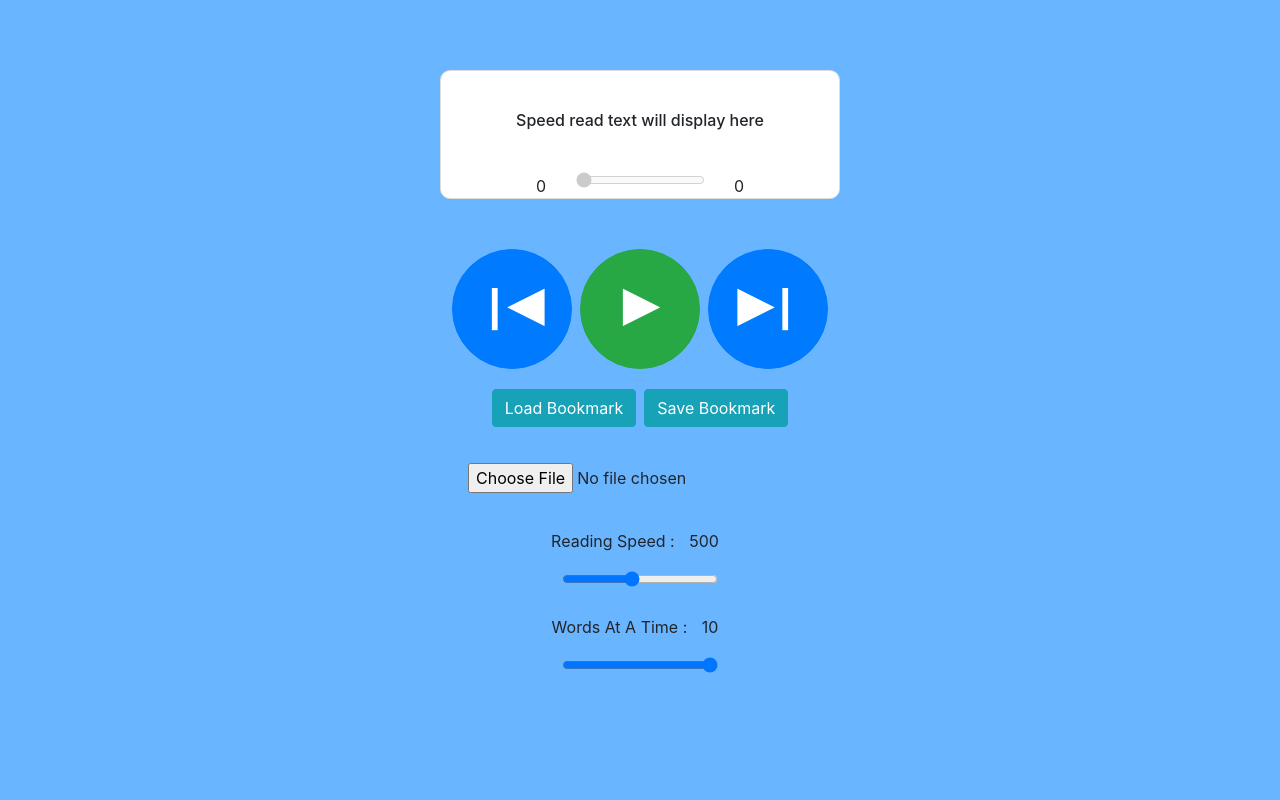
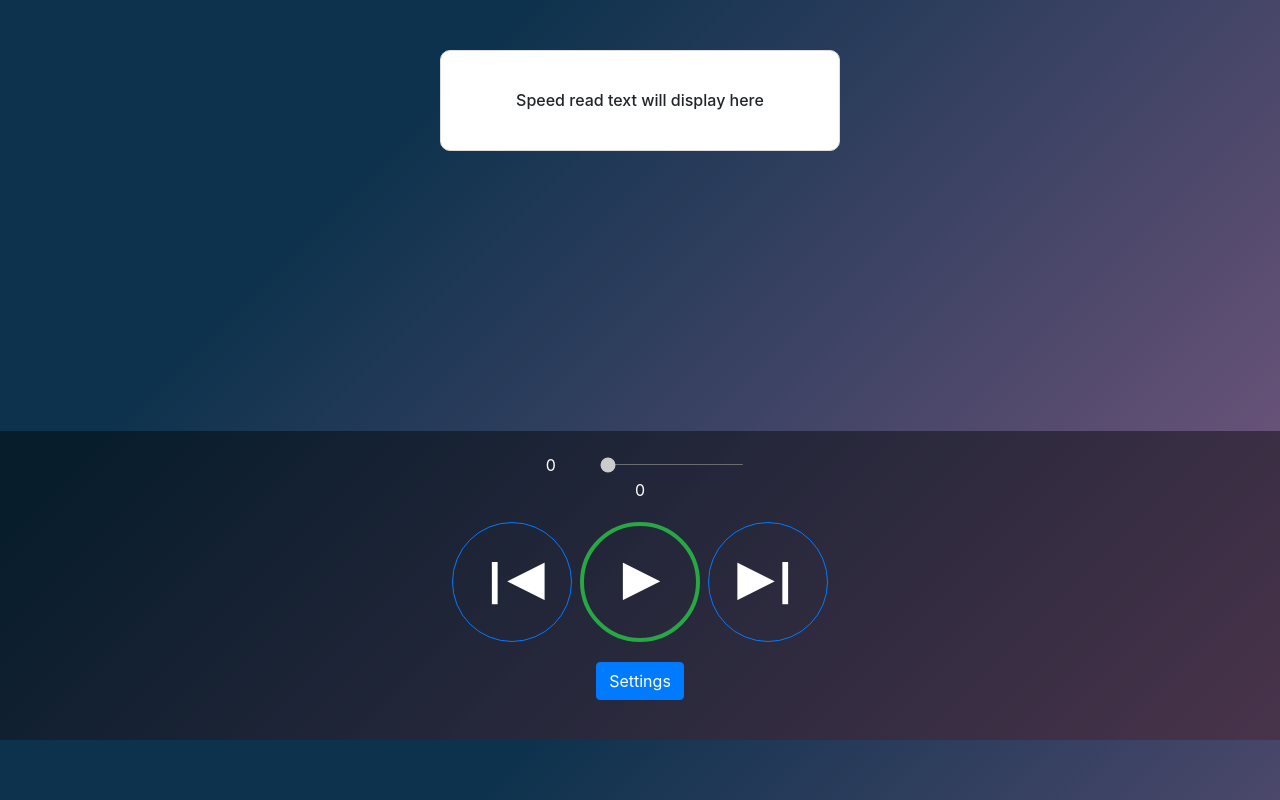
Before and after one commit to jacknelsongardner/SpeedEZ, a plain HTML site: page v1/index.html in a window 1280 px wide. Drawn offline with nearby package versions, Linux system fonts and the light colour scheme.

Commit message:
Rethemed and streamlined interface
Rethemed and streamlined interface to resemble an mp3 player

```diff
--- a/index.html
+++ b/v1/index.html
@@ -6,12 +6,22 @@
     <title>PDF Text Extraction</title>
     <script src="https://cdnjs.cloudflare.com/ajax/libs/pdf.js/2.10.377/pdf.min.js"></script>
     <link href="https://stackpath.bootstrapcdn.com/bootstrap/4.5.2/css/bootstrap.min.css" rel="stylesheet">
+    <link rel="stylesheet" href="./style.css">
+
+    <style>
 
 
-    <style>
+
+
         body {
-            padding: 20px;
             background-color: #6ab5ff;
+
+            --bg-color: background-color: #7f5a83;
+            background-image: linear-gradient(315deg, #7f5a83 0%, #0d324d 74%);
+            --menu-color: #00000045;
+            --lyrics-color: white;
+            --font-family: "Montserrat",sans-serif;
+
         }
         #pdf-content {
             height: 150px;
@@ -22,7 +32,7 @@
         }
         .slider {
             width: 50%;
-            height: 20px;
+            height: 1px;
             background-color: #46de4e;
         }
         .controls {
@@ -48,16 +58,17 @@
             appearance: none;
             width: 25px;
             height: 25px;
-            background: #8b8b8b;
+            background: #ffffff;
             cursor: pointer;
         }
 
 
 
         .slider::-moz-range-thumb {
-        width: 15px;
+        width: 1px;
         height: 15px;
-        background: #d2d2d2;
+        background: #ffffff;
+        border-color: white;
         cursor: pointer;
         }
 
@@ -106,6 +117,7 @@
 
 
 
+
     </style>
 
 </head>
@@ -117,27 +129,69 @@
 
 
 
-    <div style="margin-right: 100px; margin-left: 100px; text-align: center; ">
+    <div style=" text-align: center; ">
         <div class="container" style="display: flex; flex-direction: column; align-items: center;">
 
-            <div id="textContainer" style="margin-top: 50px; min-width: 400px;">
+            <div id="textContainer" style="margin-top: 50px; min-width: 400px; margin-bottom: 280px;">
                 <h2 id="speedWords" class="text-center" style="margin-top: 40px; margin-bottom: 40px; margin-right: 10px; margin-left: 10px; white-space: nowrap; text-size-adjust: auto;">Speed read text will display here</h2>
 
-                <div style="display: inline-block; text-align: center;">
-                    <p id="placeValue" style="display: inline-block; vertical-align: middle; margin: 0 15px; width: 30px;">0</p>
-                    <input style="background-color: rgb(229, 229, 229);" type="range" min="0" max="100" value="0" class="slider" id="placeSlider" disabled style="display: inline-block; vertical-align: middle; margin: 0 15px;">
-                    <p id="placeDestination" style="display: inline-block; vertical-align: middle; margin: 0 15px; width: 30px;">0</p>
-                </div>
+
 
             </div>
 
 
 
-            <div class="controls text-center">
-                <button id="backstep" style="font-weight: bolder;" class="btn btn-primary mx-1" onclick="stepBackward()">|&#x25C0;</button>
-                <button id="play" style="font-weight: bolder;" class="btn btn-success mx-1" onclick="toggle()">&#x25B6;</button>
-                <button id="forwardstep" style="font-weight: bolder;" class="btn btn-primary mx-1" onclick="stepForward()">&#x25B6;|</button>
+
+
+
+            <div class="controls-container" style="width: 100vw; background-color: #0000006e;">
+                <div class="row" style="display: block; text-align: center; margin-top: 10px;">
+
                 </div>
+
+                <div class="row" style="display: block; text-align: center; margin-top: 10px;">
+
+                    <div style="display: inline-block; text-align: center; margin-top: 10px;">
+                        <p id="placeValue" style="display: inline-block; vertical-align: middle; margin: 0 15px; width: 30px; color: white;">0</p>
+                        <input type="range" min="0" max="100" value="0" class="slider" id="placeSlider" disabled style="display: inline-block; vertical-align: middle; margin: 0 15px;">
+                        <p id="placeDestination" style="display: inline-block; vertical-align: middle; margin: 0 15px; width: 30px; color: white;">0</p>
+                    </div>
+
+                </div>
+
+                <div class="controls row" style="margin-bottom: 20px; text-align: center;">
+
+
+                    <button id="backstep" class="btn btn-primary mx-1" style="background-color: #00000000; border-width: 1px;" onclick="stepBackward()">|&#x25C0;</button>
+                    <button id="play" class="btn btn-success mx-1" style="background-color: #00000000; border-width: 4px;" onclick="toggle()">&#x25B6;</button>
+                    <button id="forwardstep" class="btn btn-primary mx-1" style="background-color: #00000000; border-width: 1px;" onclick="stepForward()">&#x25B6;|</button>
+                </div>
+
+                <div class="row" style="margin-bottom: 20px; text-align: center; display: flex; justify-content: center; align-items: center; height: 100%;">
+                    <button class="btn btn-primary" data-toggle="modal" data-target="#settingsModal" style="margin-bottom: 20px;">
+                        Settings
+                    </button>
+
+                </div>
+
+
+            </div>
+
+
+
+            <!-- Modal -->
+            <div class="modal fade" id="settingsModal" tabindex="-1" role="dialog" aria-labelledby="settingsModalLabel" aria-hidden="true">
+                <div class="modal-dialog" role="document">
+                    <div class="modal-content">
+                        <div class="modal-header">
+                            <h5 class="modal-title" id="settingsModalLabel">Settings</h5>
+                            <button type="button" class="close" data-dismiss="modal" aria-label="Close">
+                                <span aria-hidden="true">&times;</span>
+                            </button>
+                        </div>
+                        <div class="modal-body">
+
+
 
                             <div class="bookmarks text-center" style="margin-top: 20px; display: flex;">
                                 <button class="btn btn-info mx-1" onclick="getBookmark(selectedBook)">Load Bookmark</button>
@@ -162,6 +216,16 @@
                                 <p style="display: inline-block; margin-right: 10px;"><span id="wordValue">500</span></p>
                                 <input type="range" min="1" max="10" value="500" class="slider" id="wordSlider">
                             </div>
+
+                        </div>
+                        <div class="modal-footer">
+                            <button type="button" class="btn btn-secondary" data-dismiss="modal">Close</button>
+                            <!-- Additional buttons if needed -->
+                        </div>
+                    </div>
+                </div>
+            </div>
+
 
 
         </div>
```
Also changed, not shown: v1/default.png (renamed from default.png), 1 other file. Lines whose indentation alone changed are shown as unchanged.
